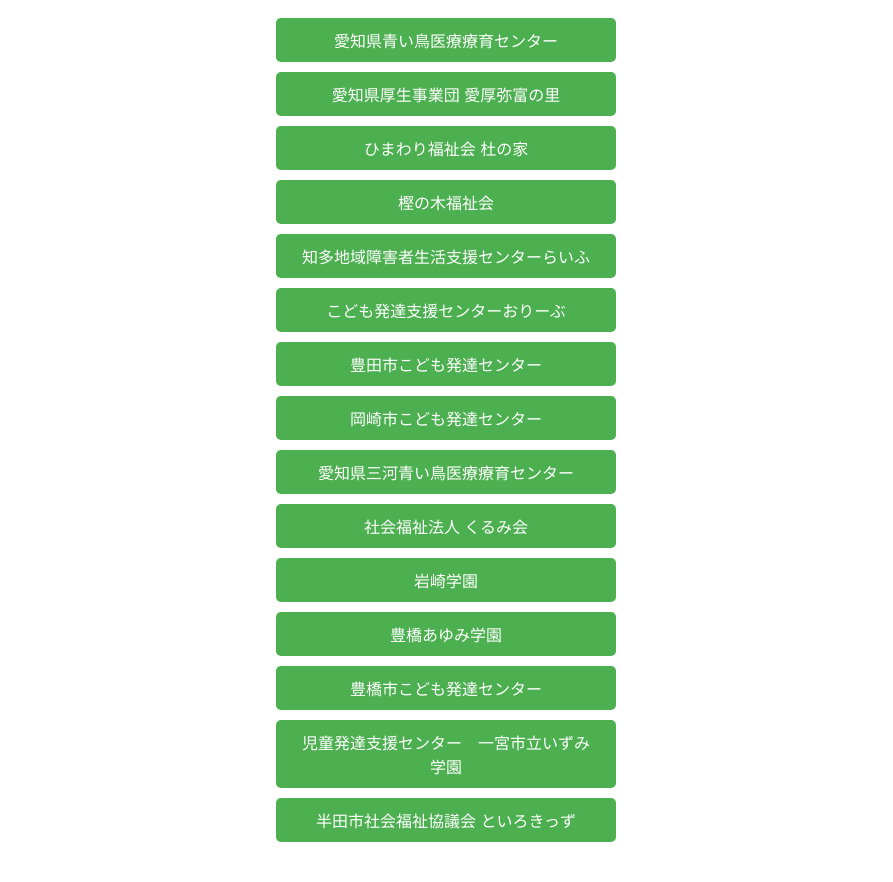
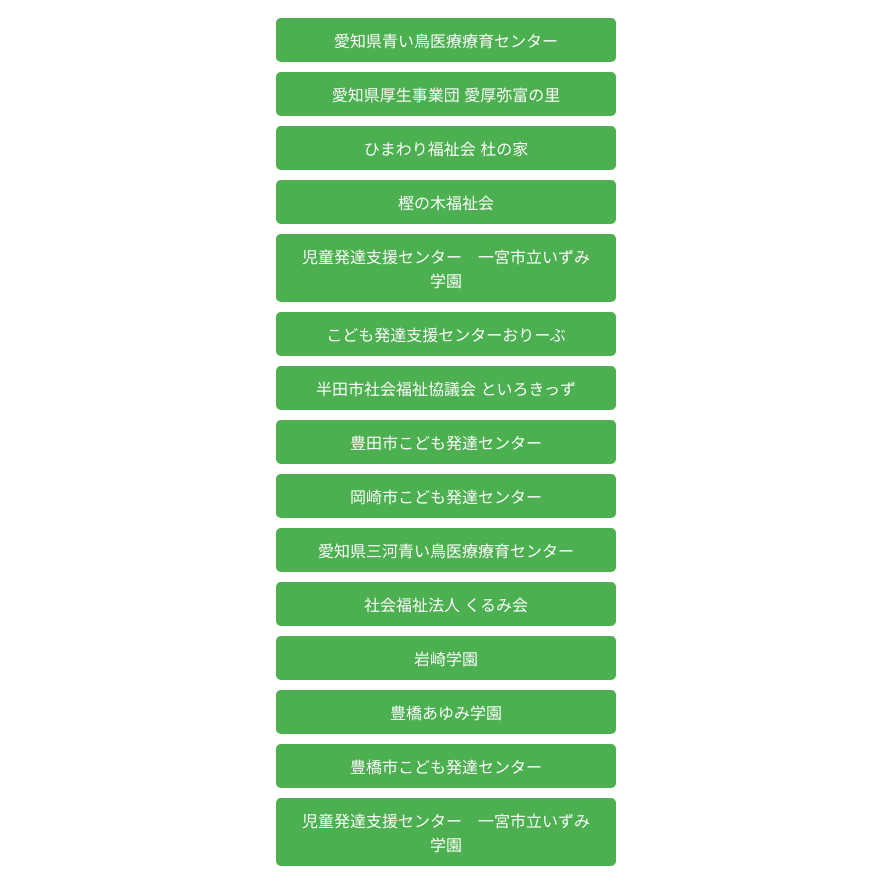
Before and after one commit to shikinamin/Aichi_place, a plain HTML site: page index.html in a window 1280 px wide. Shown: the part 57-939 px from the top of the page, without its empty margins (194-1087 px from the left). Before the commit the page ends 915 px from the top, so only its background shows below. Drawn offline with Linux system fonts and the light colour scheme.

Commit message:
Update index.html

```diff
--- a/index.html
+++ b/index.html
@@ -45,8 +45,9 @@
     <li><a href="https://www.ai-kou.or.jp/handi_yatomi/2012022615464027.html" target="_blank">愛知県厚生事業団 愛厚弥富の里</a></li>
     <li><a href="https://www.kidoairaku.org/facility/index/9" target="_blank">ひまわり福祉会 杜の家</a></li>
     <li><a href="https://www.kasinoki.jp/" target="_blank">樫の木福祉会</a></li>
-    <li><a href="http://www.aikouen.jp/disability_welfare/%E7%9F%A5%E5%A4%9A%E5%9C%B0%E5%9F%9F%E9%9A%9C%E3%81%8C%E3%81%84%E8%80%85%E7%94%9F%E6%B4%BB%E6%94%AF%E6%8F%B4%E3%82%BB%E3%83%B3%E3%82%BF%E3%83%BC-%E3%82%89%E3%81%84%E3%81%B5%E7%9B%B8%E8%AB%87%E6%94%AF/" target="_blank">知多地域障害者生活支援センターらいふ</a></li>
+        <li><a href="https://www.city.ichinomiya.aichi.jp/shisetsu/1008922/1036192/1005339.html" target="_blank">児童発達支援センター　一宮市立いずみ学園</a></li>
     <li><a href="https://www.heart-project.or.jp/kodomo_olive/" target="_blank">こども発達支援センターおりーぶ</a></li>
+        <li><a href="https://handa-shakyo.com" target="_blank">半田市社会福祉協議会 といろきっず</a></li>
     <li><a href="https://www.fukushijigyodan.toyota.aichi.jp/childcenter/" target="_blank">豊田市こども発達センター</a></li>
     <li><a href="https://fukushi-okazaki.jp/kodomohattatsu-center/" target="_blank">岡崎市こども発達センター</a></li>
     <li><a href="https://www.mikawa-aoitori.jp/" target="_blank">愛知県三河青い鳥医療療育センター</a></li>
@@ -55,7 +56,7 @@
     <li><a href="http://tf-jigyoukai.org/ayumi/" target="_blank">豊橋あゆみ学園</a></li>
     <li><a href="https://www.hattatsu-center.jp/" target="_blank">豊橋市こども発達センター</a></li>
     <li><a href="https://www.city.ichinomiya.aichi.jp/shisetsu/1008922/1036192/1005339.html" target="_blank">児童発達支援センター　一宮市立いずみ学園</a></li>
-    <li><a href="https://handa-shakyo.com" target="_blank">半田市社会福祉協議会 といろきっず</a></li>
+
   </ul>
 </body>
 </html>
```
